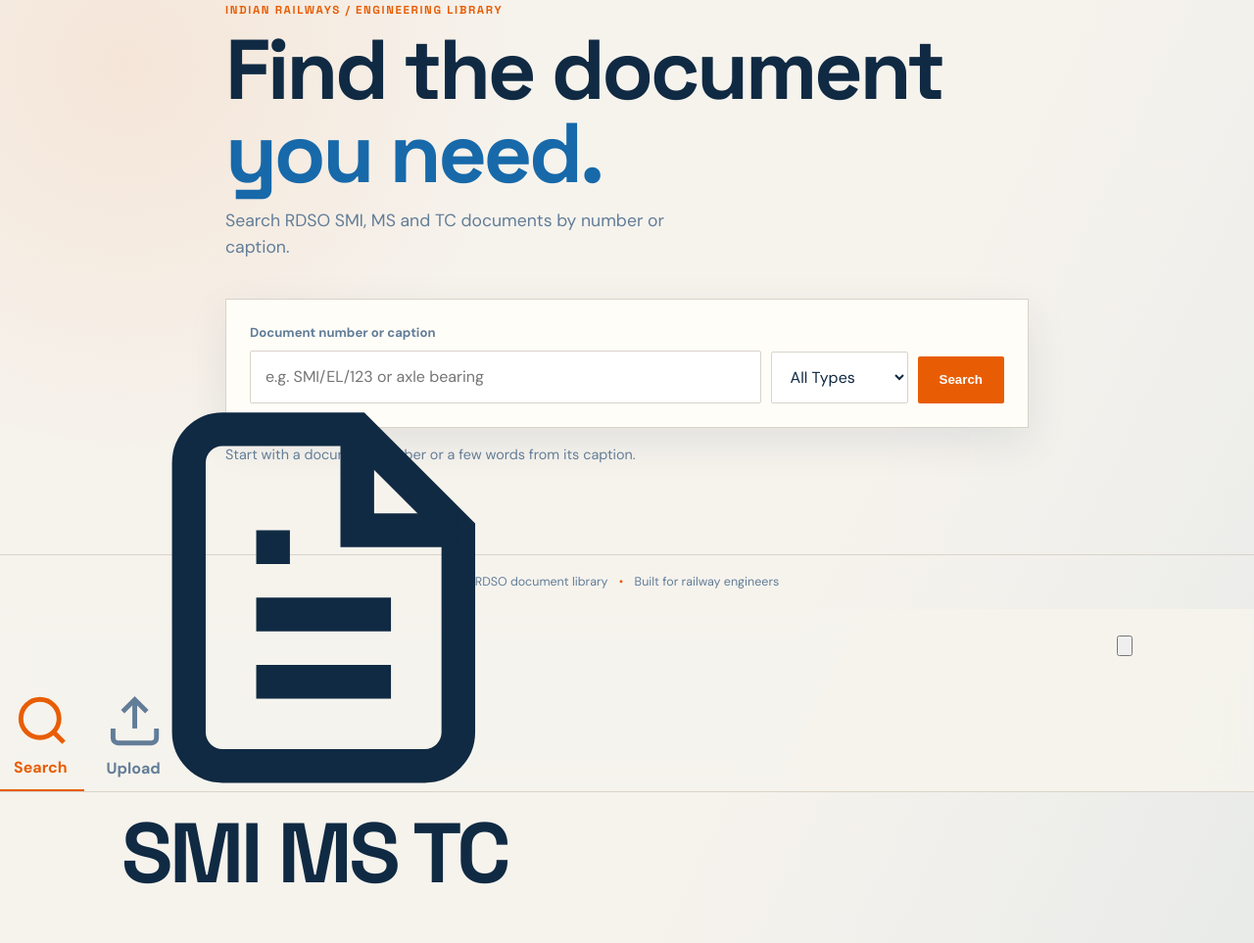
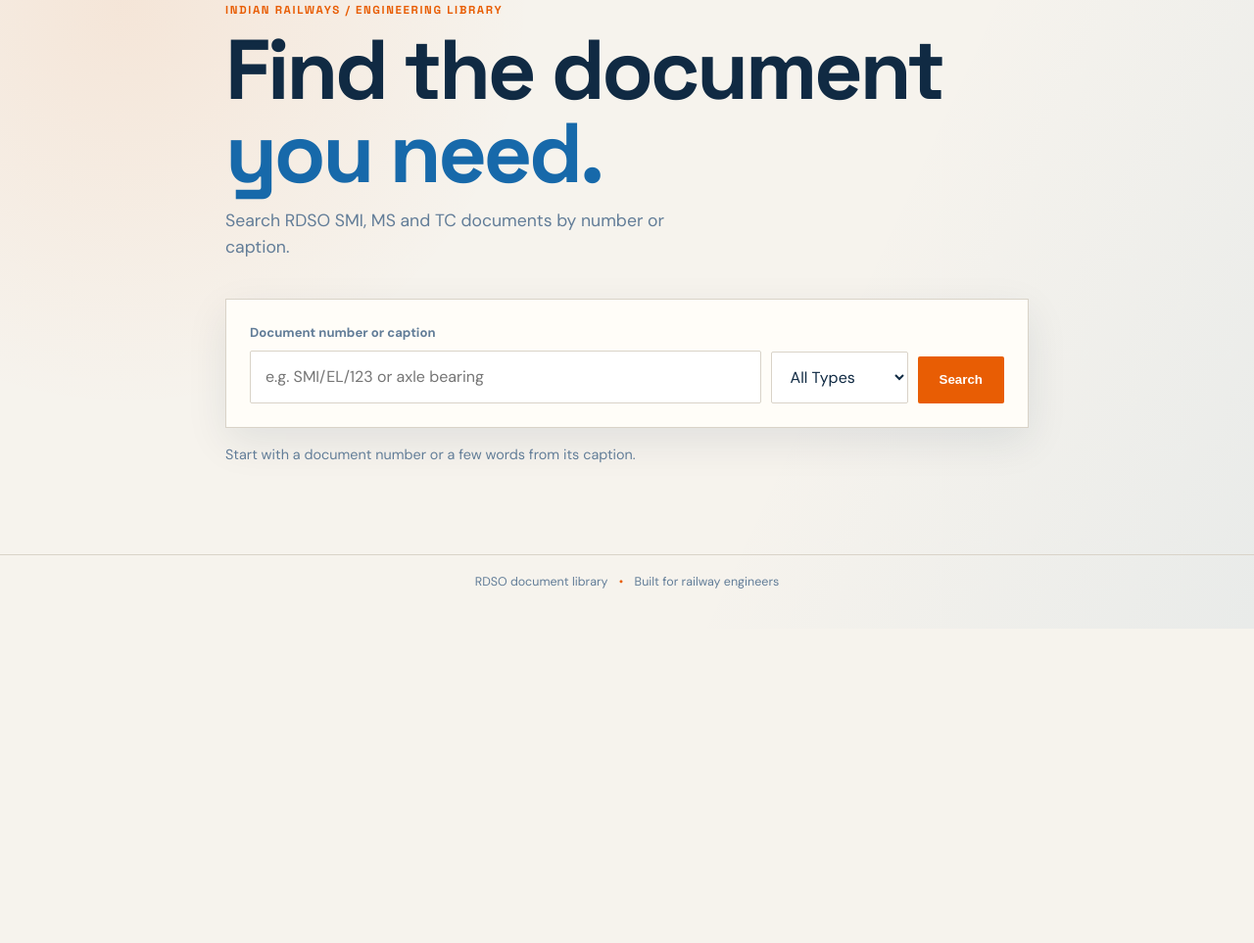
Before and after one commit to royi386/TRS-Docs, a website: page public/index.html in a window 1280 px wide. Shown: the part 158-1121 px from the top of the page at 98% size. After the commit the page ends 800 px from the top, so only its background shows below. Drawn offline with Linux system fonts and the light colour scheme.

Commit message:
Fix duplicate HTML breaking upload page

```diff
--- a/public/index.html
+++ b/public/index.html
@@ -61,65 +61,6 @@
   loginForm.addEventListener('submit', async event => { event.preventDefault(); loginStatus.textContent = 'Signing in...'; const response = await api('/api/admin/login', { method: 'POST', headers: { 'Content-Type': 'application/json' }, body: JSON.stringify({ password: document.getElementById('password').value }) }); const data = await response.json(); if (!response.ok) { loginStatus.textContent = data.error || 'Login failed'; return; } localStorage.setItem(tokenKey, data.token); setAdminState(true); });
   uploadForm.addEventListener('submit', async event => { event.preventDefault(); const status = document.getElementById('uploadStatus'); status.textContent = 'Uploading...'; const response = await api('/api/upload', { method: 'POST', body: new FormData(uploadForm) }); const data = await response.json(); status.textContent = response.ok ? 'Document uploaded successfully.' : (data.error || 'Upload failed'); if (response.ok) uploadForm.reset(); });
   document.getElementById('logoutButton').addEventListener('click', async () => { await api('/api/admin/logout', { method: 'POST' }); localStorage.removeItem(tokenKey); setAdminState(false); });
-  </script>
+</script>
 </body>
 </html>
-<!DOCTYPE html>
-<html lang="en">
-<head>
-  <meta charset="UTF-8">
-  <meta name="viewport" content="width=device-width, initial-scale=1.0, maximum-scale=1.0, user-scalable=no">
-  <meta name="theme-color" content="#1a73e8">
-  <meta name="description" content="SMI MS TC - Search and Download Technical Documents">
-  <meta name="apple-mobile-web-app-capable" content="yes">
-  <meta name="apple-mobile-web-app-status-bar-style" content="default">
-  <meta name="apple-mobile-web-app-title" content="SMI MS TC">
-  <link rel="manifest" href="manifest.json">
-  <link rel="icon" type="image/svg+xml" href="icon.svg">
-  <link rel="apple-touch-icon" href="icon-192.png">
-  <title>SMI MS TC</title>
-  <link rel="stylesheet" href="styles.css">
-</head>
-<body>
-  <!-- App Header -->
-  <header class="app-header">
-    <div class="header-content">
-      <h1 class="app-title">
-        <svg class="logo-icon" viewBox="0 0 24 24" fill="none" stroke="currentColor" stroke-width="2">
-          <path d="M14 2H6a2 2 0 0 0-2 2v16a2 2 0 0 0 2 2h12a2 2 0 0 0 2-2V8z"/>
-          <polyline points="14 2 14 8 20 8"/>
-          <line x1="16" y1="13" x2="8" y2="13"/>
-          <line x1="16" y1="17" x2="8" y2="17"/>
-          <polyline points="10 9 9 9 8 9"/>
-        </svg>
-        SMI MS TC
-      </h1>
-      <button class="nav-toggle" id="navToggle" aria-label="Toggle navigation">
-        <svg viewBox="0 0 24 24" fill="none" stroke="currentColor" stroke-width="2">
-          <line x1="3" y1="12" x2="21" y2="12"/>
-          <line x1="3" y1="6" x2="21" y2="6"/>
-          <line x1="3" y1="18" x2="21" y2="18"/>
-        </svg>
-      </button>
-    </div>
-    <nav class="app-nav" id="appNav">
-      <a href="#search" class="nav-link active" data-page="search">
-        <svg viewBox="0 0 24 24" fill="none" stroke="currentColor" stroke-width="2">
-          <circle cx="11" cy="11" r="8"/>
-          <line x1="21" y1="21" x2="16.65" y2="16.65"/>
-        </svg>
-        Search
-      </a>
-      <a href="#upload" class="nav-link" data-page="upload">
-        <svg viewBox="0 0 24 24" fill="none" stroke="currentColor" stroke-width="2">
-          <path d="M21 15v4a2 2 0 0 1-2 2H5a2 2 0 0 1-2-2v-4"/>
-          <polyline points="17 8 12 3 7 8"/>
-          <line x1="12" y1="3" x2="12" y2="15"/>
-        </svg>
-        Upload
-      </a>
-    </nav>
-  </header>
-
-  <!-- Main Content -->
-  <main class="app-main" id="appMain">
```
